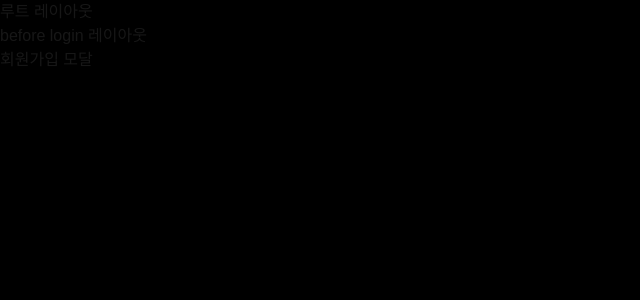
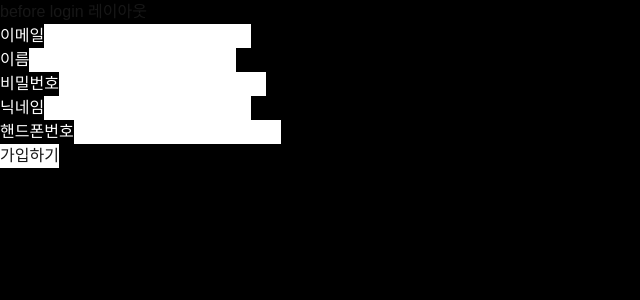
Before and after one commit to Leets-Official/Xcellent-FE, a Next.js app: page /i/flow/signup in a window 1280 px wide. Shown: the top 300 px of the page, without its empty margins (0-640 px from the left). Built offline with nearby package versions, Linux system fonts and the light colour scheme.

Commit message:
feat:next-auth를 통해 회원가입 로그인 로직 구현

```diff
--- a/package.json
+++ b/package.json
@@ -9,8 +9,9 @@
     "lint": "next lint"
   },
   "dependencies": {
+    "@auth/core": "^0.31.0",
     "next": "14.2.14",
-    "next-auth": "^4.24.8",
+    "next-auth": "^5.0.0-beta.22",
     "react": "^18",
     "react-dom": "^18"
   },
--- a/src/app/(route)/(beforeLogin)/@modal/(.)i/flow/signup/page.tsx
+++ b/src/app/(route)/(beforeLogin)/@modal/(.)i/flow/signup/page.tsx
@@ -2,8 +2,9 @@ import SignupModal from '@/app/(route)/(beforeLogin)/_component/SignupModal';
 
 export default function SignUp() {
   return (
-    <div>
+    <>
+      <p className="text-white">회원가입 모달</p>
       <SignupModal />
-    </div>
+    </>
   );
 }
--- a/src/app/(route)/(beforeLogin)/_component/LoginModal.tsx
+++ b/src/app/(route)/(beforeLogin)/_component/LoginModal.tsx
@@ -1,15 +1,76 @@
 'use client';
 
-// import { useState } from 'react';
+import { signIn } from 'next-auth/react';
+import { useRouter } from 'next/navigation';
+import { ChangeEventHandler, FormEventHandler, useState } from 'react';
 
 export default function LoginModal() {
-  //   const [id, setId] = useState();
-  //   const [password, setPassword] = useState();
-  //   const [message, setMessage] = useState();
-  //   const onSubmit = () => {};
-  //   const onClickClose = () => {};
-  //   const onChangeId = () => {};
-  //   const onChangePassword = () => {};
+  const [email, setEmail] = useState('');
+  const [password, setPassword] = useState('');
+  const [message, setMessage] = useState('');
+  const router = useRouter();
 
-  return <div className="text-white">로그인 모달</div>;
+  const onSubmit: FormEventHandler<HTMLFormElement> = async e => {
+    e.preventDefault();
+    setMessage('');
+    try {
+      const res = await signIn('credentials', {
+        username: email,
+        password,
+        redirect: false,
+      });
+      if (!res?.ok) {
+        setMessage('아이디와 비밀번호가 일치하지 않습니다.');
+      } else {
+        router.replace('/home');
+      }
+    } catch (err) {
+      console.error(err);
+      setMessage('아이디와 비밀번호가 일치하지 않습니다.');
+    }
+  };
+  const onClickClose = () => {};
+  const onChangeId: ChangeEventHandler<HTMLInputElement> = e => {
+    setEmail(e.target.value);
+  };
+  const onChangePassword: ChangeEventHandler<HTMLInputElement> = e => {
+    setPassword(e.target.value);
+  };
+
+  return (
+    <div>
+      <form onSubmit={onSubmit}>
+        <div>
+          <label htmlFor="email" className="text-white">
+            이메일
+            <input
+              id="email"
+              className="bg-white"
+              value={email}
+              onChange={onChangeId}
+              type="text"
+              placeholder=""
+            />
+          </label>
+        </div>
+
+        <div>
+          <label htmlFor="password" className="text-white">
+            비밀번호
+          </label>
+          <input
+            id="password"
+            value={password}
+            onChange={onChangePassword}
+            type="password"
+            placeholder=""
+          />
+        </div>
+
+        <div>
+          <button className="text-white">로그인하기</button>
+        </div>
+      </form>
+    </div>
+  );
 }
--- a/src/app/(route)/(beforeLogin)/_component/SignupModal.tsx
+++ b/src/app/(route)/(beforeLogin)/_component/SignupModal.tsx
@@ -1,17 +1,63 @@
 'use client';
 
 import { useFormState } from 'react-dom';
+import onSubmit from '../_lib/signup';
 
 export default function SignupModal() {
   const [state, formAction] = useFormState(onSubmit, { message: null });
+  console.log('state', state);
+
   return (
-    <div>
-      <form method="POST" action="/api/auth/signup">
-        <input name="name" type="text" placeholder="이름" />
-        <input name="email" type="text" placeholder="이메일" />
-        <input name="password" type="password" placeholder="비번" />
-        <button type="submit">가입하기</button>
-      </form>
-    </div>
+    <form action={formAction}>
+      <div>
+        <div>
+          <label className="text-white" htmlFor="email">
+            이메일
+            <input
+              id="email"
+              name="email"
+              type="text"
+              placeholder=""
+              required
+            />
+          </label>
+        </div>
+        <div>
+          <label className="text-white" htmlFor="name">
+            이름
+            <input id="name" name="name" type="text" placeholder="" required />
+          </label>
+        </div>
+        <div>
+          <label className="text-white" htmlFor="password">
+            비밀번호
+          </label>
+          <input
+            id="password"
+            name="password"
+            type="password"
+            placeholder=""
+            required
+          />
+        </div>
+        <div>
+          <label className="text-white" htmlFor="customId">
+            닉네임
+            <input id="customId" name="customId" required type="text" />
+          </label>
+        </div>
+        <div>
+          <label className="text-white" htmlFor="phoneNumber">
+            핸드폰번호
+            <input id="phoneNumber" name="phoneNumber" required type="text" />
+          </label>
+        </div>
+      </div>
+      <div>
+        <button type="submit" className="bg-white">
+          가입하기
+        </button>
+      </div>
+    </form>
   );
 }
--- a/src/app/(route)/(beforeLogin)/_lib/signup.ts
+++ b/src/app/(route)/(beforeLogin)/_lib/signup.ts
@@ -0,0 +1,42 @@
+'use server';
+
+import { signIn } from '@/auth';
+import { redirect } from 'next/navigation';
+
+export default async (prevState: any, formData: FormData) => {
+  console.log(formData);
+  let shouldRedirect = false;
+  try {
+    const res = await fetch(
+      `${process.env.NEXT_PUBLIC_BASE_URL}/api/auth/register`,
+      {
+        method: 'POST',
+        body: formData,
+        credentials: 'include',
+      },
+    );
+    console.log(res.status);
+    console.log(res);
+    if (res.status === 403) {
+      return { message: 'user_exists' };
+    }
+
+    console.log(await res.json());
+    shouldRedirect = true;
+
+    // 회원가입 후 로그인 처리
+    await signIn('credentials', {
+      email: formData.get('email'),
+      password: formData.get('password'),
+      redirect: false,
+    });
+  } catch (err) {
+    console.error(err);
+    return { message: null };
+  }
+
+  if (shouldRedirect) {
+    redirect('/home');
+  }
+  return { message: null };
+};
--- a/src/app/(route)/(beforeLogin)/i/flow/signup/page.tsx
+++ b/src/app/(route)/(beforeLogin)/i/flow/signup/page.tsx
@@ -1,3 +1,5 @@
-export default function home() {
-  return <main>회원가입 모달</main>;
+import SignupModal from '@/app/(route)/(beforeLogin)/_component/SignupModal';
+
+export default function Signup() {
+  return <SignupModal />;
 }
--- a/src/app/(route)/(beforeLogin)/login/page.tsx
+++ b/src/app/(route)/(beforeLogin)/login/page.tsx
@@ -1,5 +1,5 @@
-import { redirect } from 'next/navigation';
+import RedirectToLogin from './_component/RedirectToLogin';
 
 export default function Login() {
-  redirect('/i/flow/login');
+  return <RedirectToLogin />;
 }
--- a/src/app/api/auth/[...nextauth]/route.ts
+++ b/src/app/api/auth/[...nextauth]/route.ts
@@ -1,42 +1 @@
-import NextAuth from 'next-auth/next';
-import CredentialsProvider from 'next-auth/providers/credentials';
-
-const handler = NextAuth({
-  pages: {
-    signIn: '/i/flow/login',
-    newUser: '/i/flow/signup',
-  },
-  providers: [
-    CredentialsProvider({
-      name: 'Credentials',
-
-      credentials: {
-        username: { label: 'Username', type: 'text', placeholder: 'jsmith' },
-        password: { label: 'Password', type: 'password' },
-      },
-      async authorize(credentials, req): Promise<any> {
-        try {
-          const res = await fetch(
-            `${process.env.NEXTAUTH_URL}/api/auth/register`,
-            {
-              method: 'POST',
-              headers: {
-                'Content-Type': 'application/json',
-              },
-              body: JSON.stringify({
-                username: credentials?.username,
-                password: credentials?.password,
-              }),
-            },
-          );
-          const user = await res.json();
-          return user || null;
-        } catch (e) {
-          throw new Error(e.response);
-        }
-      },
-    }),
-  ],
-});
-
-export { handler as GET, handler as POST };
+import { GET, POST } from '@/auth';
--- a/src/app/layout.tsx
+++ b/src/app/layout.tsx
@@ -13,7 +13,7 @@ export default function RootLayout({
 }>) {
   return (
     <html lang="en">
-      <body> 루트 레이아웃 {children}</body>
+      <body> {children}</body>
     </html>
   );
 }
--- /dev/null
+++ b/src/auth.ts
@@ -0,0 +1,45 @@
+import NextAuth from 'next-auth';
+import CredentialsProvider from 'next-auth/providers/credentials';
+
+export const {
+  handlers: { GET, POST },
+  auth,
+  signIn,
+} = NextAuth({
+  pages: {
+    signIn: '/i/flow/login',
+    newUser: '/i/flow/signup',
+  },
+  providers: [
+    CredentialsProvider({
+      name: 'Credentials',
+      //로그인 form 내용
+      credentials: {
+        email: { label: 'email', type: 'text', placeholder: '이메일입력' },
+        password: { label: 'password', type: 'password' },
+      },
+      // 로그인 요청 시 실행되는 코드
+      async authorize(credentials) {
+        console.log('authorize function started');
+        try {
+          const res = await fetch(
+            `${process.env.NEXT_PUBLIC_BASE_URL}/api/auth/login`,
+            {
+              method: 'POST',
+              headers: {
+                'Content-Type': 'application/json',
+              },
+              body: JSON.stringify(credentials),
+            },
+          );
+          console.log('fetch executed');
+          const user = await res.json();
+          console.log('user', user);
+          return user || null;
+        } catch (e) {
+          console.error(e);
+        }
+      },
+    }),
+  ],
+});
```
Also changed, not shown: 2 other files (tests, documents, lock files or other folders).
